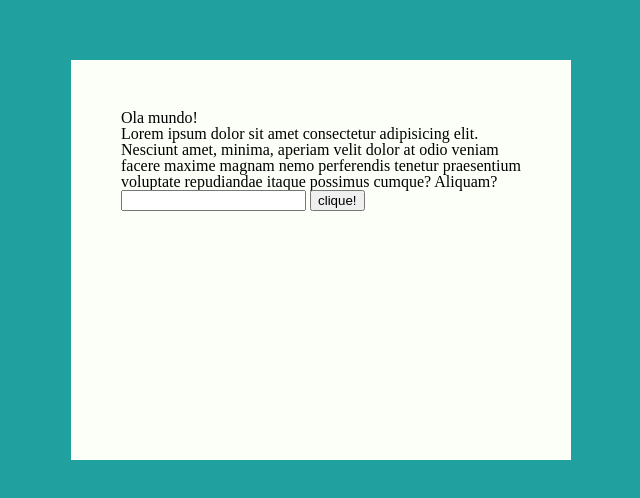
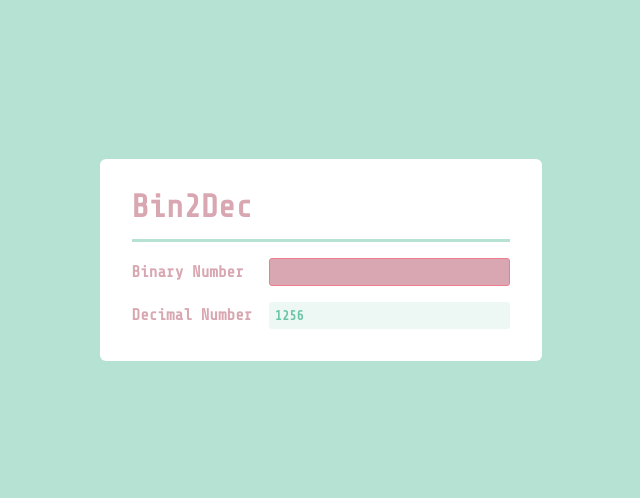
Before and after one commit to geisson/bin2dec, a website built with webpack: page index.html in a window 1280 px wide. Shown: the part 140-638 px from the top of the page, without its empty margins (319-959 px from the left). Built offline with nearby package versions, Linux system fonts and the light colour scheme.

Commit message:
codigo html e scss desenvolvidos

```diff
--- a/index.html
+++ b/index.html
@@ -10,18 +10,23 @@
 
 <body>
   <div class="container">
-    <div class="content">
-      <h2 class="title">Ola mundo!</h2>
-      <p class="text">
-        Lorem ipsum dolor sit amet consectetur adipisicing elit. Nesciunt amet, minima, aperiam velit dolor at odio
-        veniam facere maxime magnam nemo perferendis tenetur praesentium voluptate repudiandae itaque possimus cumque?
-        Aliquam?
-      </p>
+    <section class="content">
+      <h1 class="title">Bin2Dec</h1>
 
-      <input type="text" name="username" id="username" class="input-text" data-teste="nome">
-      <button class="btn" data-teste="btn"> clique! </button>
+      <div class="content-input">
+        <label for="number-binary" class="label"> Binary Number </label>
+        <input type="number" id="number-binary" data-input="number-binary" class="input input-error">
+        <div class="error" data-info="error content-error content-error-binary"> Just type 0 or 1 </div>
+      </div>
 
-    </div>
+      <div class="content-input">
+        <label for="number-decimal" class="label"> Decimal Number </label>
+        <input type="number" id="number-decimal" data-input="number-decimal" class="input input-disabled"
+          disabled="disabled" value="1256">
+        <div class="error" data-info="error content-error content-error-decimal"> Just type 0 or 1 </div>
+      </div>
+
+    </section>
   </div>
 </body>
 
--- a/sass/reset.scss
+++ b/sass/reset.scss
@@ -1,8 +1,3 @@
-/* http://meyerweb.com/eric/tools/css/reset/
-   v2.0 | 20110126
-   License: none (public domain)
-*/
-
 html,
 body,
 div,
@@ -127,3 +122,7 @@ table {
   border-collapse: collapse;
   border-spacing: 0;
 }
+
+* {
+  box-sizing: border-box;
+}
--- a/sass/style.scss
+++ b/sass/style.scss
@@ -1,21 +1,172 @@
 @import url(reset.scss);
-// @import url(normalize.scss);
+@import url('https://fonts.googleapis.com/css2?family=Share+Tech+Mono&display=swap');
+
+$break-small: 400px;
+$break-medium: 800px;
+$break-large: 1200px;
+
+$color-primary: rgb(182, 226, 211);
+$color-primary-light: lighten($color-primary, 15%);
+$color-primary-dark: darken($color-primary, 20%);
+
+$color-secondary: rgb(216, 167, 177);
+$color-secondary-light: lighten($color-secondary, 10%);
+$color-secondary-dark: darken($color-secondary, 10%);
+
+$color-tertiary: rgb(239, 124, 142);
+$color-tertiary-light: lighten($color-tertiary, 20%);
+$color-tertiary-dark: darken($color-tertiary, 20%);
+
+$font-family: 'Share Tech Mono', monospace;
+$font-size: 16px;
+$font-color: $color-primary;
+
+$padding: 1rem;
+$margin: 1rem;
+$gap: 1rem;
+
+$border-radius: 6px;
+
+$input-bg-color: $color-secondary;
+$input-border-color: $color-secondary;
+$input-bg-color-hover: $color-secondary-light;
+$input-border-color-hover: $color-secondary-light;
+$input-bg-color-active: $color-secondary-dark;
+$input-border-color-active: $color-secondary-dark;
+$input-border-color-focus: $input-border-color-active;
+$input-bg-color-focus: $input-bg-color-active;
+$input-bg-color-disabled: $color-primary-light;
+$input-border-size: 1px;
+$input-border-radius: calc($border-radius / 2);
+
+$error-color: $color-tertiary;
+$error-bg-color: $color-tertiary-light;
+
+body {
+  font-family: $font-family;
+  font-size: $font-size;
+  color: $color-primary-dark;
+}
 
 .container {
-  background: #21a0a0;
+  background: $color-primary;
   width: 100vw;
   height: 100vh;
-
   display: flex;
   flex-direction: row;
   justify-content: center;
   align-items: center;
+  row-gap: 1rem;
 }
 
 .content {
-  background-color: #fcfff7;
+  background-color: #fff;
+  padding: calc($padding * 2);
+  max-width: 500px;
+  border-radius: $border-radius;
+}
 
-  padding: 50px;
-  height: 300px;
-  max-width: 400px;
+.title {
+  color: $color-secondary;
+  font-size: calc($font-size * 2);
+  font-weight: bolder;
+  border-bottom: 3px solid $color-primary;
+  margin-bottom: $margin;
+  padding-bottom: $padding;
 }
+
+.content-input {
+  display: grid;
+
+  &:not(:last-child) {
+    margin-bottom: $margin;
+  }
+
+  @media screen and (min-width: $break-small) {
+    grid-template-columns: 1fr 2fr;
+    gap: 0 $gap;
+    grid-template-areas:
+      'label input'
+      '. error ';
+  }
+
+  @media screen and (max-width: $break-small) {
+    grid-template-columns: 1fr;
+    grid-template-areas:
+      'label'
+      'input'
+      'error ';
+  }
+}
+
+.label {
+  color: $color-secondary;
+
+  grid-area: label;
+  align-self: center;
+  font-weight: bolder;
+  @media screen and (max-width: $break-small) {
+    padding-bottom: calc($padding / 2);
+  }
+}
+
+.input {
+  background: $input-bg-color;
+  border: $input-border-size solid $input-border-color;
+
+  font-family: $font-family;
+  font-weight: bold;
+  color: #fff;
+
+  padding: calc($padding / 3);
+  border-radius: $input-border-radius;
+  grid-area: input;
+
+  z-index: 11;
+  transition: all 0.3s;
+
+  &:hover {
+    background: $input-bg-color-hover;
+  }
+
+  &:active {
+    background: $input-border-color-active;
+  }
+
+  &:focus {
+    background: $input-bg-color-active;
+    box-shadow: 0 0 0;
+    outline: 0;
+  }
+
+  &-error {
+    border-color: $error-color;
+  }
+
+  &-disabled {
+    background-color: $input-bg-color-disabled;
+    border: 1px solid transparent;
+    color: $color-primary-dark;
+
+    &:hover,
+    &:active,
+    &:focus {
+      background-color: $input-bg-color-disabled;
+      border: 1px solid transparent;
+    }
+  }
+}
+
+.error {
+  color: $error-color;
+  background-color: $error-bg-color;
+  font-size: $font-size * 0.8;
+  text-align: right;
+  border-radius: 0 0 calc($border-radius / 2) calc($border-radius / 2);
+  margin-top: -3px;
+  z-index: 10;
+  grid-area: error;
+  padding: calc($padding / 3);
+  padding-top: calc(calc($padding / 3) + 3px);
+  display: none;
+}
```
